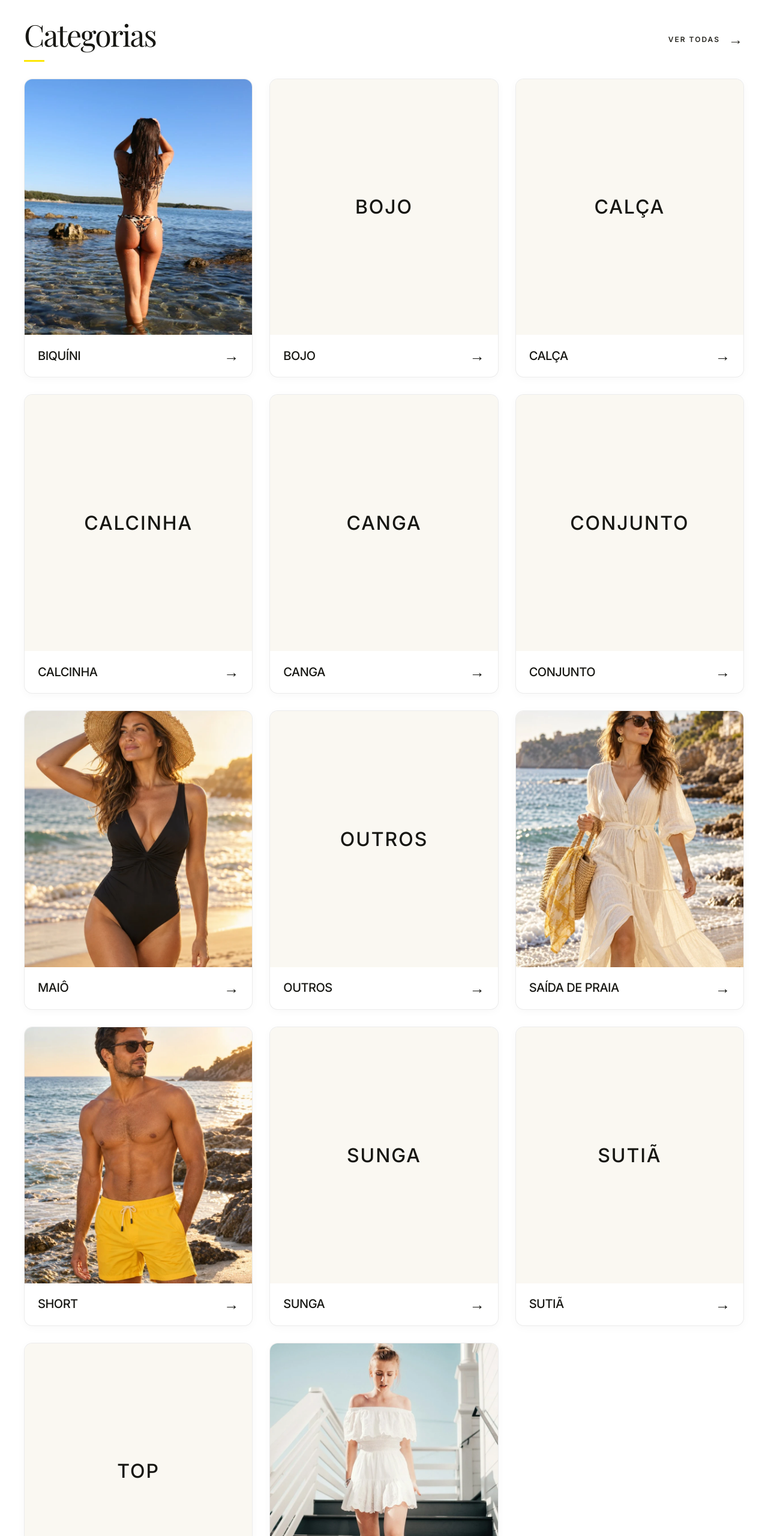
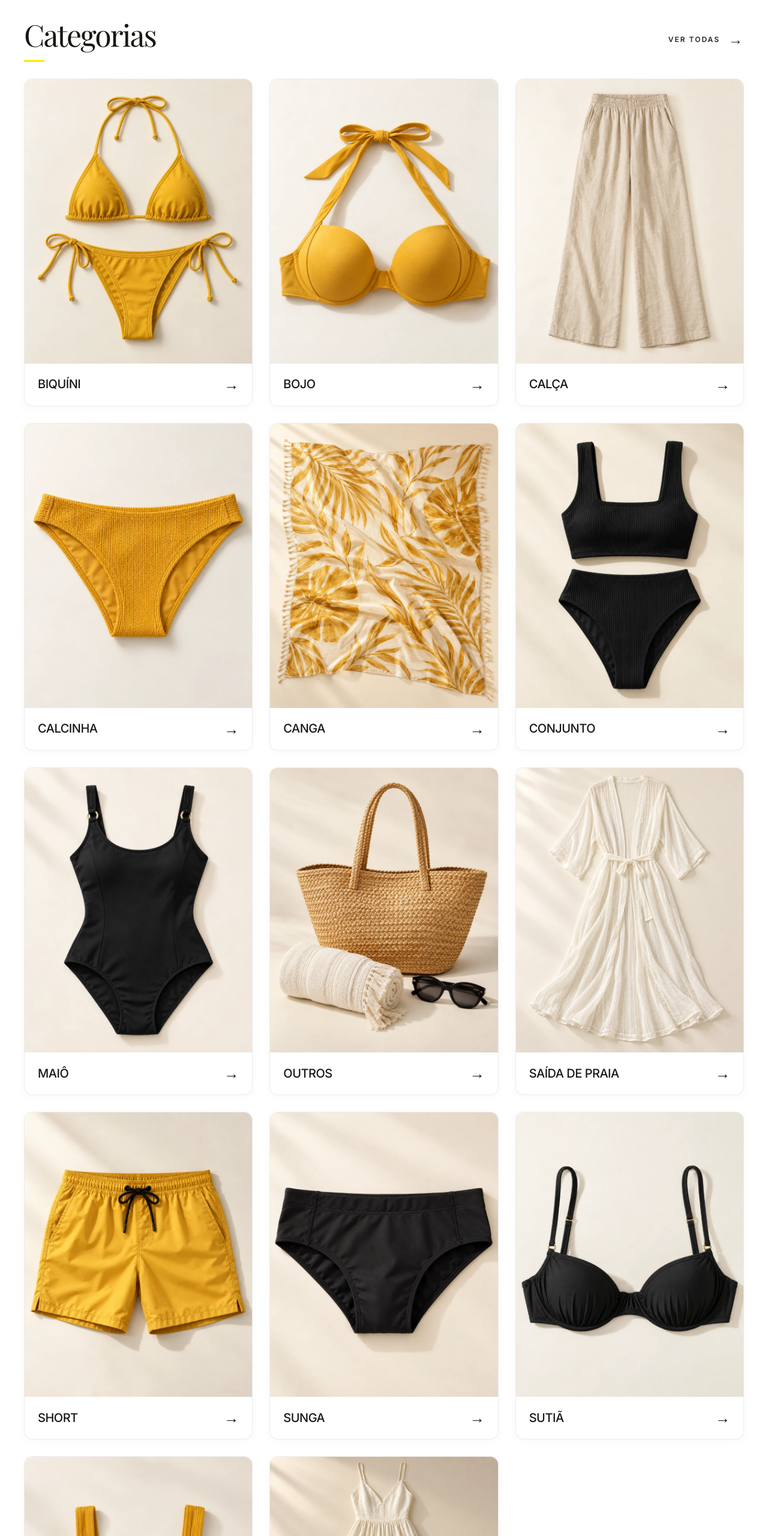
Before and after one commit to bryanbragaabj-crypto/Luar-de-Verao, a plain HTML site: page index.html in a window 1280 px wide. Shown: the part 780-3340 px from the top of the page at 60% size. Drawn offline with Linux system fonts and the light colour scheme.

Commit message:
Replace all category images with consistent beachwear product photographs

```diff
--- a/css/style.css
+++ b/css/style.css
@@ -91,7 +91,7 @@ em { font-weight: 400; }
 .all-categories span { font-size: 24px; font-weight: 400; }
 .category-grid { display: grid; grid-template-columns: repeat(3, minmax(0, 1fr)); gap: 28px; scroll-margin-top: calc(var(--header-height) + 22px); }
 .category-card { display: block; min-width: 0; color: var(--ink); background: var(--paper); border: 1px solid var(--line); border-radius: var(--radius-card); overflow: hidden; box-shadow: var(--shadow-card); transition: box-shadow var(--transition-ui), transform var(--transition-ui); }
-.category-photo { position: relative; aspect-ratio: 4/4.5; overflow: hidden; background: var(--offwhite); }
+.category-photo { position: relative; aspect-ratio: 4/5; overflow: hidden; background: var(--offwhite); }
 .category-photo img { height: 100%; width: 100%; transition: transform 550ms; }
 .category-photo-placeholder { display: flex; align-items: center; justify-content: center; padding: 20px; background: var(--offwhite); }
 .category-photo-placeholder span { max-width: 100%; text-align: center; overflow-wrap: anywhere; font-size: clamp(18px, 2.5vw, 32px); font-weight: 500; letter-spacing: .06em; }
@@ -204,7 +204,7 @@ em { font-weight: 400; }
   .section-heading { margin-bottom: 24px; gap: 12px; }.section-heading h2 { font-size: 39px; letter-spacing: -.04em; margin-bottom: 10px; }
   .all-categories { font-size: 10px; letter-spacing: 1.5px; gap: 8px; }.all-categories span { font-size: 20px; }
   .category-grid { grid-template-columns: repeat(2, minmax(0, 1fr)); gap: 20px 16px; }
-  .category-photo { aspect-ratio: 4/4.5; }
+  .category-photo { aspect-ratio: 4/5; }
   .category-body { min-height: 62px; padding: 15px 36px 15px 14px; }.category-body h3 { font-size: 16px; }.category-link { right: 14px; }.category-link span { font-size: 21px; }
   .catalog-note { font-size: 11px; margin-top: 19px; }
   .institutional-strip { margin-top: 26px; min-height: 106px; padding: 22px 24px; gap: 18px; }
--- a/js/script.js
+++ b/js/script.js
@@ -10,20 +10,20 @@ const contatos = {
 /* Categorias oficiais e links do catálogo PedidoOK.
    Reutilize somente fotografias correspondentes disponíveis no projeto. */
 const categorias = [
-  { nome: "BIQUÍNI", imagem: "assets/images/biquinis.webp", link: "https://luardeverao.pedidook.com.br/?categoria=BIQU%C3%8DNI" },
-  { nome: "BOJO", imagem: "", link: "https://luardeverao.pedidook.com.br/?categoria=BOJO" },
-  { nome: "CALÇA", imagem: "", link: "https://luardeverao.pedidook.com.br/?categoria=CAL%C3%87A" },
-  { nome: "CALCINHA", imagem: "", link: "https://luardeverao.pedidook.com.br/?categoria=CALCINHA" },
-  { nome: "CANGA", imagem: "", link: "https://luardeverao.pedidook.com.br/?categoria=CANGA" },
-  { nome: "CONJUNTO", imagem: "", link: "https://luardeverao.pedidook.com.br/?categoria=CONJUNTO" },
-  { nome: "MAIÔ", imagem: "assets/images/maios-editorial.webp", link: "https://luardeverao.pedidook.com.br/?categoria=MAI%C3%94" },
-  { nome: "OUTROS", imagem: "", link: "https://luardeverao.pedidook.com.br/?categoria=OUTROS" },
-  { nome: "SAÍDA DE PRAIA", imagem: "assets/images/saidas-editorial.webp", link: "https://luardeverao.pedidook.com.br/?categoria=SA%C3%8DDA%20DE%20PRAIA" },
-  { nome: "SHORT", imagem: "assets/images/masculina-editorial.webp", link: "https://luardeverao.pedidook.com.br/?categoria=SHORT" },
-  { nome: "SUNGA", imagem: "", link: "https://luardeverao.pedidook.com.br/?categoria=SUNGA" },
-  { nome: "SUTIÃ", imagem: "", link: "https://luardeverao.pedidook.com.br/?categoria=SUTI%C3%83" },
-  { nome: "TOP", imagem: "", link: "https://luardeverao.pedidook.com.br/?categoria=TOP" },
-  { nome: "VESTIDO", imagem: "assets/images/vestidos.webp", link: "https://luardeverao.pedidook.com.br/?categoria=VESTIDO" }
+  { nome: "BIQUÍNI", imagem: "assets/images/categories/biquini.webp", link: "https://luardeverao.pedidook.com.br/?categoria=BIQU%C3%8DNI" },
+  { nome: "BOJO", imagem: "assets/images/categories/bojo.webp", link: "https://luardeverao.pedidook.com.br/?categoria=BOJO" },
+  { nome: "CALÇA", imagem: "assets/images/categories/calca.webp", link: "https://luardeverao.pedidook.com.br/?categoria=CAL%C3%87A" },
+  { nome: "CALCINHA", imagem: "assets/images/categories/calcinha.webp", link: "https://luardeverao.pedidook.com.br/?categoria=CALCINHA" },
+  { nome: "CANGA", imagem: "assets/images/categories/canga.webp", link: "https://luardeverao.pedidook.com.br/?categoria=CANGA" },
+  { nome: "CONJUNTO", imagem: "assets/images/categories/conjunto.webp", link: "https://luardeverao.pedidook.com.br/?categoria=CONJUNTO" },
+  { nome: "MAIÔ", imagem: "assets/images/categories/maio.webp", link: "https://luardeverao.pedidook.com.br/?categoria=MAI%C3%94" },
+  { nome: "OUTROS", imagem: "assets/images/categories/outros.webp", link: "https://luardeverao.pedidook.com.br/?categoria=OUTROS" },
+  { nome: "SAÍDA DE PRAIA", imagem: "assets/images/categories/saida-de-praia.webp", link: "https://luardeverao.pedidook.com.br/?categoria=SA%C3%8DDA%20DE%20PRAIA" },
+  { nome: "SHORT", imagem: "assets/images/categories/short.webp", link: "https://luardeverao.pedidook.com.br/?categoria=SHORT" },
+  { nome: "SUNGA", imagem: "assets/images/categories/sunga.webp", link: "https://luardeverao.pedidook.com.br/?categoria=SUNGA" },
+  { nome: "SUTIÃ", imagem: "assets/images/categories/sutia.webp", link: "https://luardeverao.pedidook.com.br/?categoria=SUTI%C3%83" },
+  { nome: "TOP", imagem: "assets/images/categories/top.webp", link: "https://luardeverao.pedidook.com.br/?categoria=TOP" },
+  { nome: "VESTIDO", imagem: "assets/images/categories/vestido.webp", link: "https://luardeverao.pedidook.com.br/?categoria=VESTIDO" }
 ];
 
 // Aceita somente links HTTP/HTTPS para os destinos externos.
@@ -52,7 +52,7 @@ categorias.forEach(categoria => {
     imagem.alt = `Imagem ilustrativa da categoria ${categoria.nome}`;
     imagem.loading = "lazy";
     imagem.width = 800;
-    imagem.height = 900;
+    imagem.height = 1000;
     // Se a foto temporária falhar, mantém um espaço visual agradável.
     imagem.addEventListener("error", () => { imagem.hidden = true; });
     foto.append(imagem);
```
Also changed, not shown: assets/images/categories/biquini.webp (added), assets/images/categories/bojo.webp (added), assets/images/categories/calca.webp (added), assets/images/categories/calcinha.webp (added), assets/images/categories/canga.webp (added), assets/images/categories/conjunto.webp (added), assets/images/categories/maio.webp (added), assets/images/categories/outros.webp (added), assets/images/categories/saida-de-praia.webp (added), assets/images/categories/short.webp (added), assets/images/categories/sunga.webp (added), assets/images/categories/sutia.webp (added), assets/images/categories/top.webp (added), assets/images/categories/vestido.webp (added), 2 other files.
